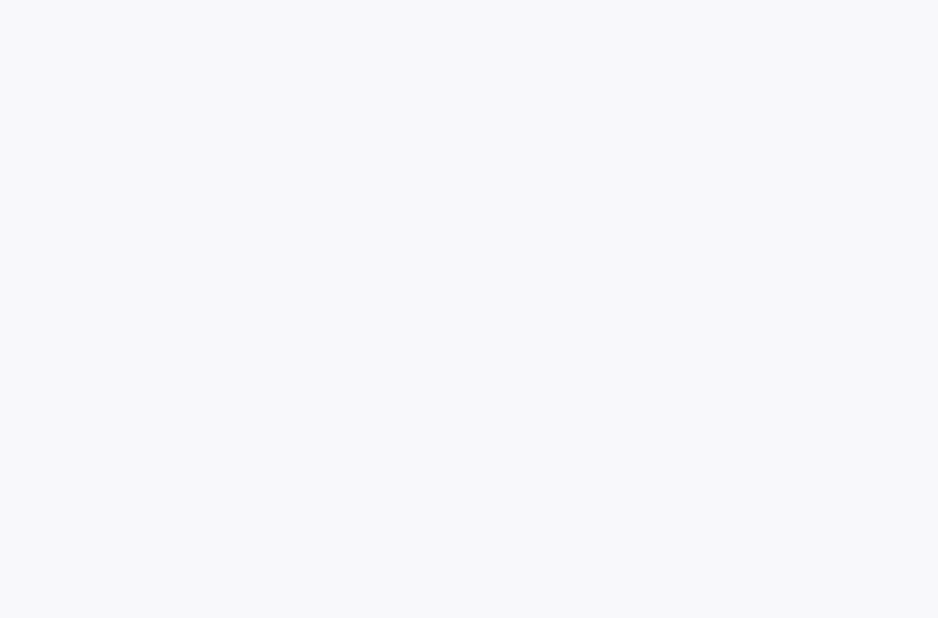
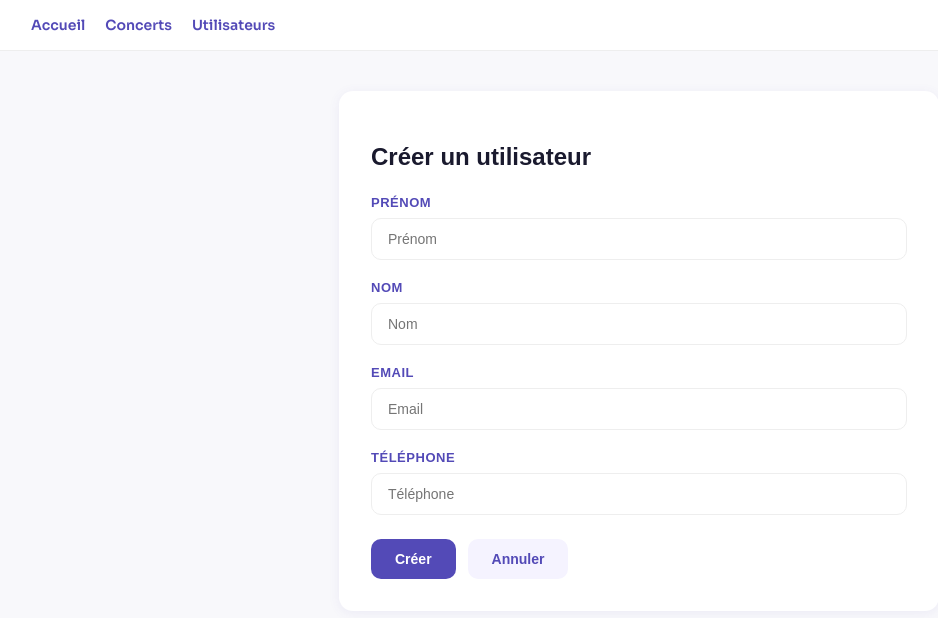
Before and after one commit to Mane-Mt/BilleterieFrontend, an Angular app: page /users/create in a window 1280 px wide. Before the commit this address led to /. Shown: the top 618 px of the page, without its empty margins (1-939 px from the left). Built offline with nearby package versions, Linux system fonts and the light colour scheme.

Commit message:
feat(frontend): ajout formulaire création et modification utilisateur

```diff
--- a/src/app/users/user-form/user-form.css
+++ b/src/app/users/user-form/user-form.css
@@ -0,0 +1,103 @@
+nav {
+  display: flex;
+  gap: 20px;
+  padding: 16px 32px;
+  background: #ffffff;
+  border-bottom: 1px solid #eeeeee;
+}
+
+nav a {
+  text-decoration: none;
+  color: #534AB7;
+  font-weight: 600;
+  font-size: 14px;
+}
+
+nav a:hover {
+  color: #3f37a0;
+}
+
+.user-form-container {
+  font-family: 'Manrope', sans-serif;
+  max-width: 600px;
+  margin: 40px auto;
+  padding: 32px;
+  background: #ffffff;
+  border-radius: 14px;
+  box-shadow: 0 2px 12px rgba(83, 74, 183, 0.08);
+}
+
+h2 {
+  font-size: 24px;
+  font-weight: 800;
+  color: #1a1a2e;
+  margin-bottom: 24px;
+}
+
+.form-group {
+  margin-bottom: 20px;
+}
+
+.form-group label {
+  display: block;
+  font-size: 13px;
+  font-weight: 700;
+  color: #534AB7;
+  text-transform: uppercase;
+  letter-spacing: 0.04em;
+  margin-bottom: 8px;
+}
+
+.form-group input {
+  width: 100%;
+  padding: 12px 16px;
+  border: 1px solid #eeeeee;
+  border-radius: 10px;
+  font-size: 14px;
+  color: #1a1a2e;
+  outline: none;
+  transition: border 0.2s;
+  box-sizing: border-box;
+}
+
+.form-group input:focus {
+  border-color: #534AB7;
+}
+
+.form-actions {
+  display: flex;
+  gap: 12px;
+  margin-top: 24px;
+}
+
+.btn-submit {
+  background-color: #534AB7;
+  color: white;
+  border: none;
+  padding: 12px 24px;
+  border-radius: 10px;
+  font-size: 14px;
+  font-weight: 700;
+  cursor: pointer;
+  transition: background 0.2s;
+}
+
+.btn-submit:hover {
+  background-color: #3f37a0;
+}
+
+.btn-cancel {
+  background: #f5f3ff;
+  color: #534AB7;
+  border: none;
+  padding: 12px 24px;
+  border-radius: 10px;
+  font-size: 14px;
+  font-weight: 700;
+  cursor: pointer;
+  transition: background 0.2s;
+}
+
+.btn-cancel:hover {
+  background: #eeedfe;
+}
--- a/src/app/users/user-form/user-form.html
+++ b/src/app/users/user-form/user-form.html
@@ -1 +1,36 @@
-<p>user-form works!</p>
+<nav>
+  <a routerLink="/">Accueil</a>
+  <a routerLink="/concerts">Concerts</a>
+  <a routerLink="/users">Utilisateurs</a>
+</nav>
+
+<div class="user-form-container">
+  <h2>{{ isEditMode ? 'Modifier un utilisateur' : 'Créer un utilisateur' }}</h2>
+
+  <div class="form-group">
+    <label>Prénom</label>
+    <input type="text" [(ngModel)]="firstname" placeholder="Prénom" />
+  </div>
+
+  <div class="form-group">
+    <label>Nom</label>
+    <input type="text" [(ngModel)]="lastname" placeholder="Nom" />
+  </div>
+
+  <div class="form-group">
+    <label>Email</label>
+    <input type="email" [(ngModel)]="email" placeholder="Email" />
+  </div>
+
+  <div class="form-group">
+    <label>Téléphone</label>
+    <input type="text" [(ngModel)]="phone" placeholder="Téléphone" />
+  </div>
+
+  <div class="form-actions">
+    <button class="btn-submit" (click)="submit()">
+      {{ isEditMode ? 'Modifier' : 'Créer' }}
+    </button>
+    <button class="btn-cancel" (click)="cancel()">Annuler</button>
+  </div>
+</div>
--- a/src/app/users/user-form/user-form.ts
+++ b/src/app/users/user-form/user-form.ts
@@ -1,9 +1,61 @@
-import { Component } from '@angular/core';
+import { Component, OnInit, inject, signal, ChangeDetectorRef} from '@angular/core';
+import { ActivatedRoute, Router } from '@angular/router';
+import { UserService } from '../../user-service';
+import { User } from '../../models/user';
+
 
 @Component({
   selector: 'app-user-form',
-  standalone: false,
   templateUrl: './user-form.html',
   styleUrl: './user-form.css',
+  standalone: false,
 })
-export class UserForm {}
+export class UserForm implements OnInit {
+  private userService = inject(UserService);
+  private route = inject(ActivatedRoute);
+  private router = inject(Router);
+  private cdr = inject(ChangeDetectorRef);
+
+  isEditMode = false;
+  userId: number | null = null;
+
+  firstname = '';
+  lastname = '';
+  email = '';
+  phone = '';
+
+
+
+  ngOnInit(): void {
+  const id = this.route.snapshot.paramMap.get('id');
+  if (id) {
+    this.isEditMode = true;
+    this.userId = +id;
+    this.userService.getUser(this.userId).subscribe((user: User) => {
+      this.firstname = user.firstname;
+      this.lastname = user.lastname;
+      this.email = user.email;
+      this.phone = user.phone;
+      this.cdr.detectChanges();
+    });
+  }
+
+}
+
+ submit(): void {
+  if (this.isEditMode && this.userId) {
+    const user = new User(this.firstname, this.lastname, this.email, this.phone, this.userId);
+    this.userService.updateUser(this.userId, user).subscribe(() => {
+      this.router.navigate(['/users']);
+    });
+  } else {
+    const user = new User(this.firstname, this.lastname, this.email, this.phone);
+    this.userService.createUser(user).subscribe(() => {
+      this.router.navigate(['/users']);
+    });
+  }
+}
+  cancel(): void {
+    this.router.navigate(['/users']);
+  }
+}
```
Also changed, not shown: src/app/app-routing-module.ts (+8 -0 lines).
